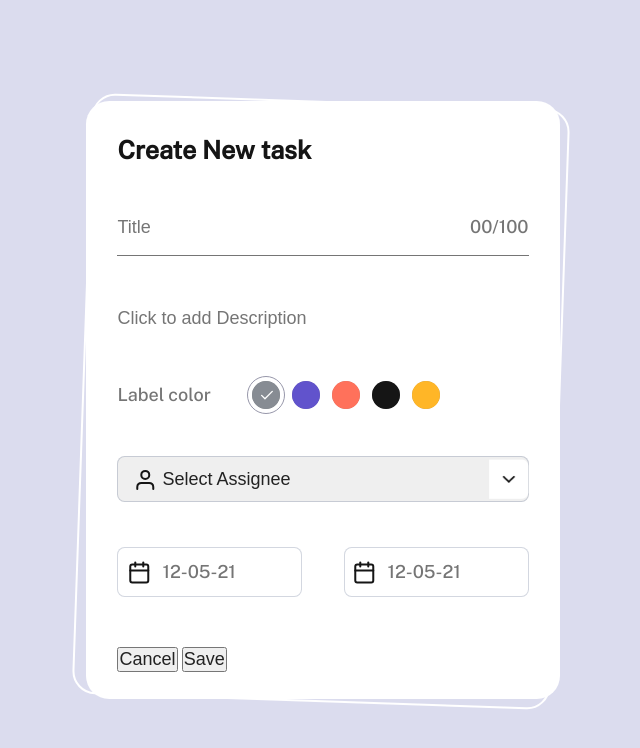
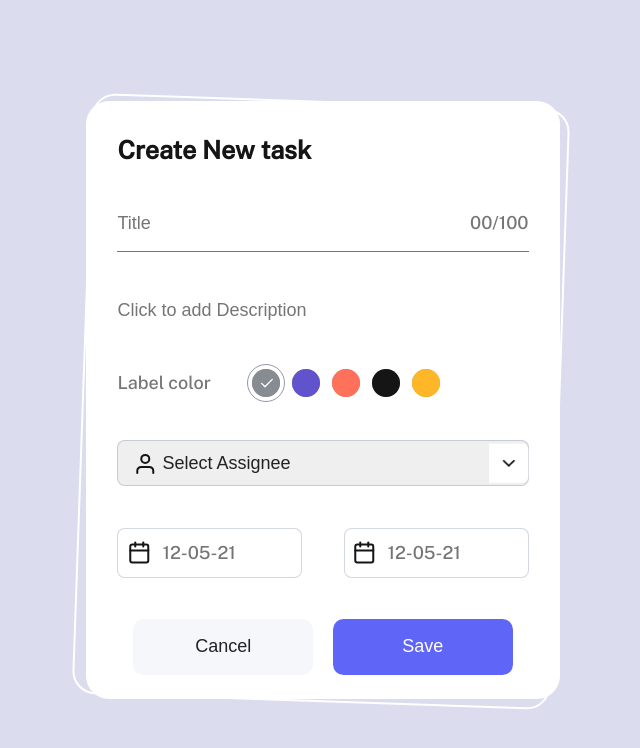
Before and after one commit to MatsveiDubaleka/qulix-testwork, a plain HTML site: page index.html in a window 1280 px wide. Shown: the whole page, without its empty margins (317-957 px from the left). Drawn offline with nearby package versions, Linux system fonts and the light colour scheme.

Commit message:
feat: add styles to btns

```diff
--- a/src/styles/style.scss
+++ b/src/styles/style.scss
@@ -183,6 +183,22 @@ h1 {
   }
 }
 
+.modal-btns {
+  @include flex(center, row, center);
+  gap: 20px;
+  .btn {
+    width: 179.54px;
+    height: 55.45px;
+    background: #f5f7fb;
+    border-radius: 10.561px;
+    border: none;
+    &:nth-child(2) {
+      background: #5f65f6;
+      color: #ffffff;
+    }
+  }
+}
+
 // TODO: ADAPTIVE
 // @media (max-width: 768px) {
 // }
```
Also changed, not shown: src/styles/style.css, 1 other file.
